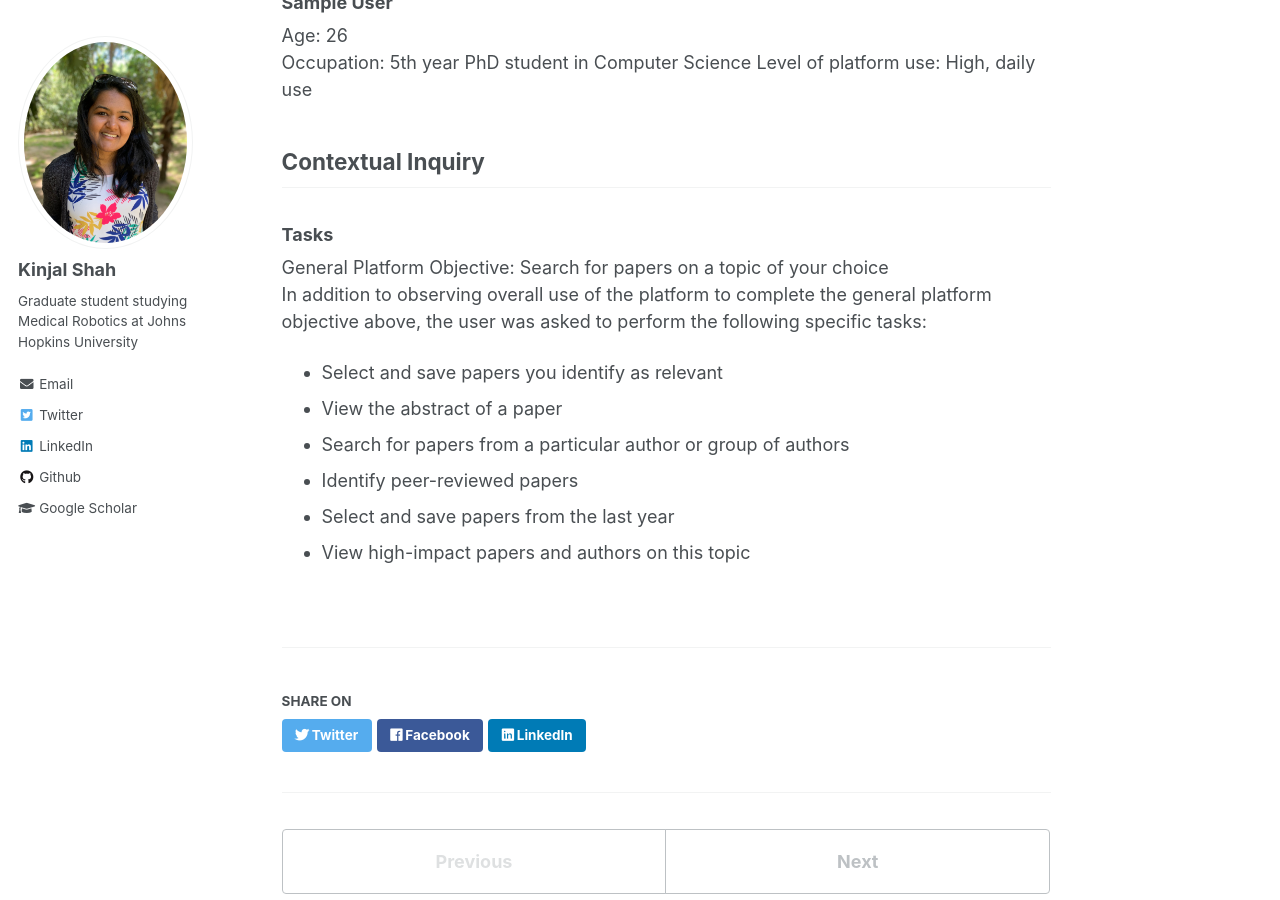
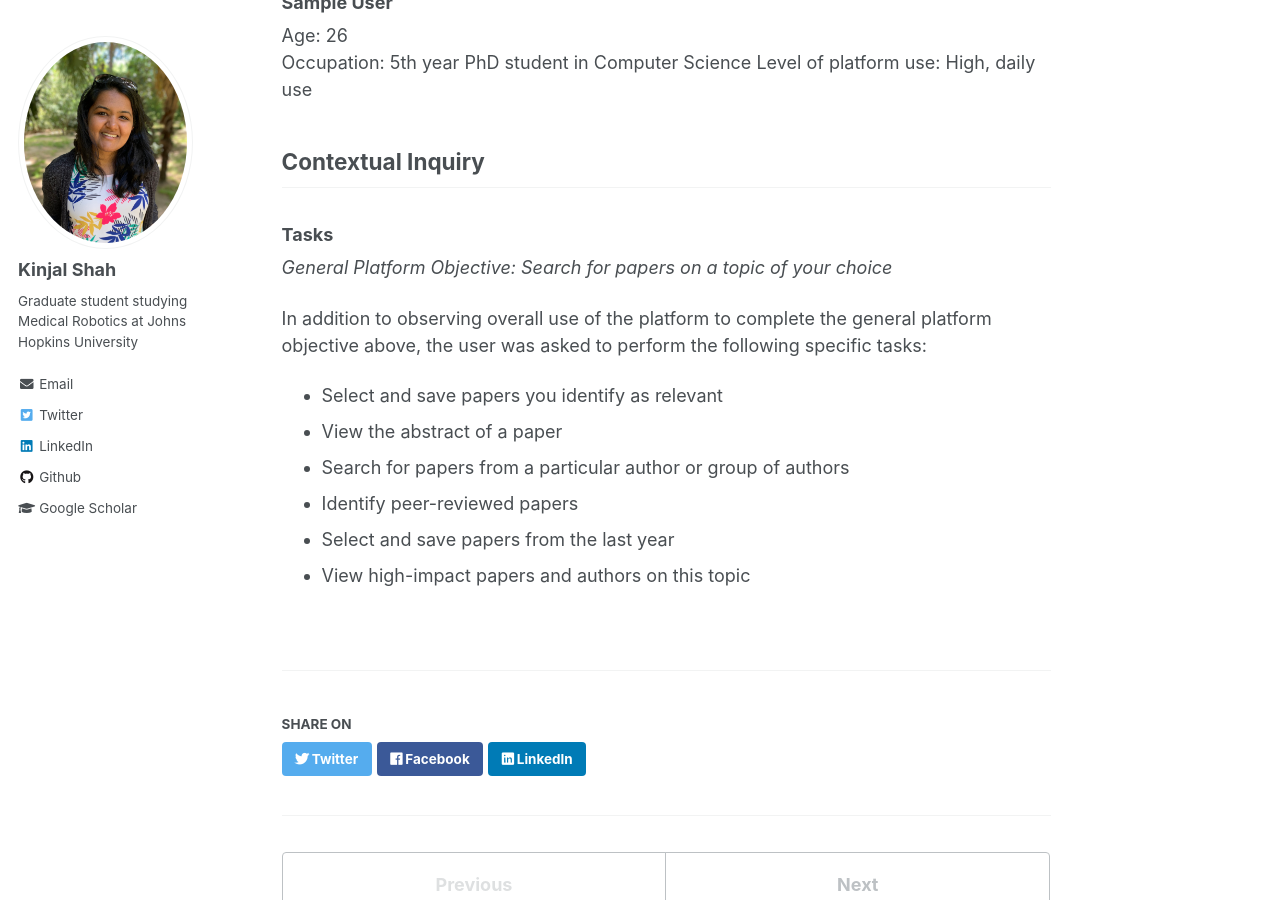
Before and after one commit to kinjmshah/kinjmshah.github.io, a Jekyll site: the page built from _portfolio/HCI_CI_LoFiPrototype.md, in a window 1280 px wide and 900 px high, scrolled down 775 px. Built offline with Jekyll 4.4.1, drawn with Linux system fonts in a browser that asks for light colours.

```diff
--- a/_portfolio/HCI_CI_LoFiPrototype.md
+++ b/_portfolio/HCI_CI_LoFiPrototype.md
@@ -24,7 +24,8 @@ Level of platform use: High, daily use
 
 ### Tasks
 
-General Platform Objective: Search for papers on a topic of your choice
+*General Platform Objective: Search for papers on a topic of your choice*
+
 In addition to observing overall use of the platform to complete the general platform objective above, the user was asked to perform the following specific tasks:
 - Select and save papers you identify as relevant
 - View the abstract of a paper
```
